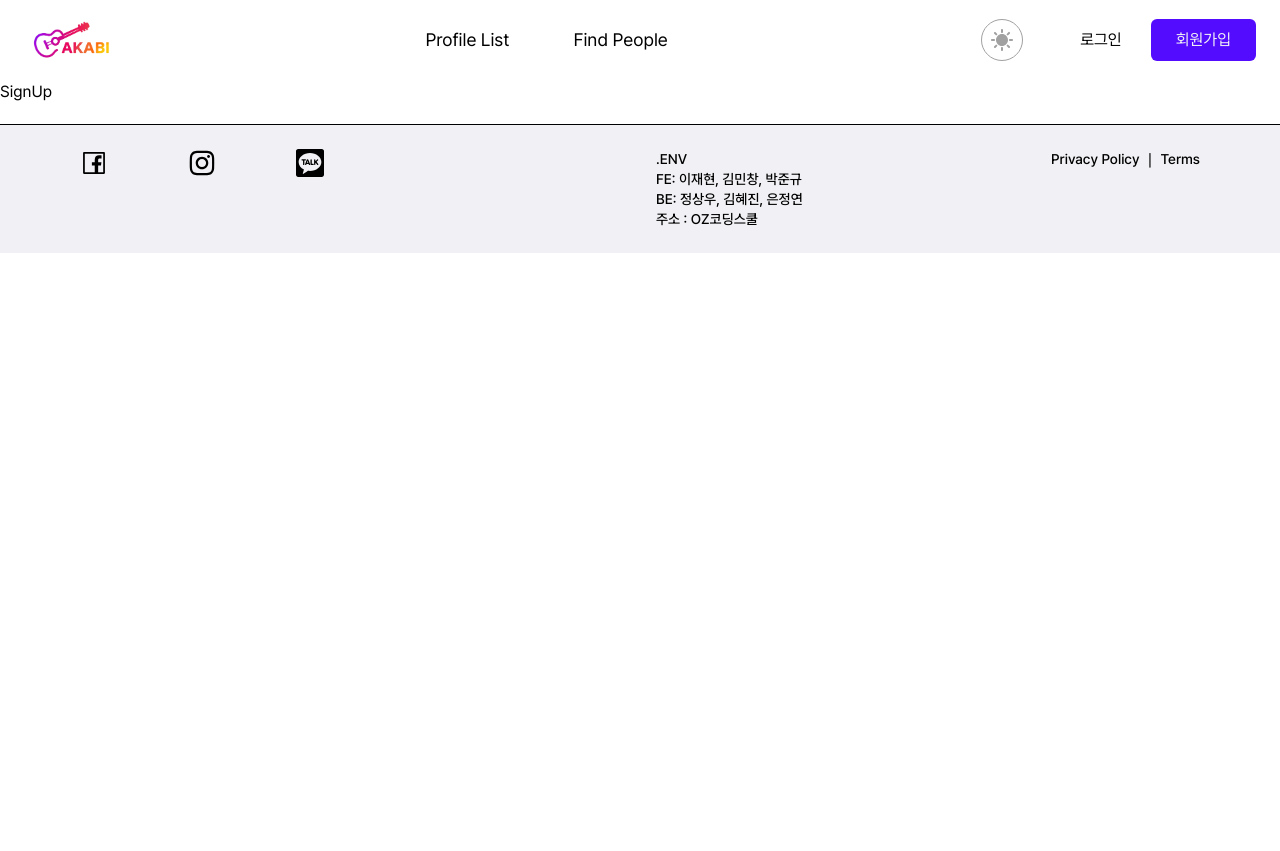
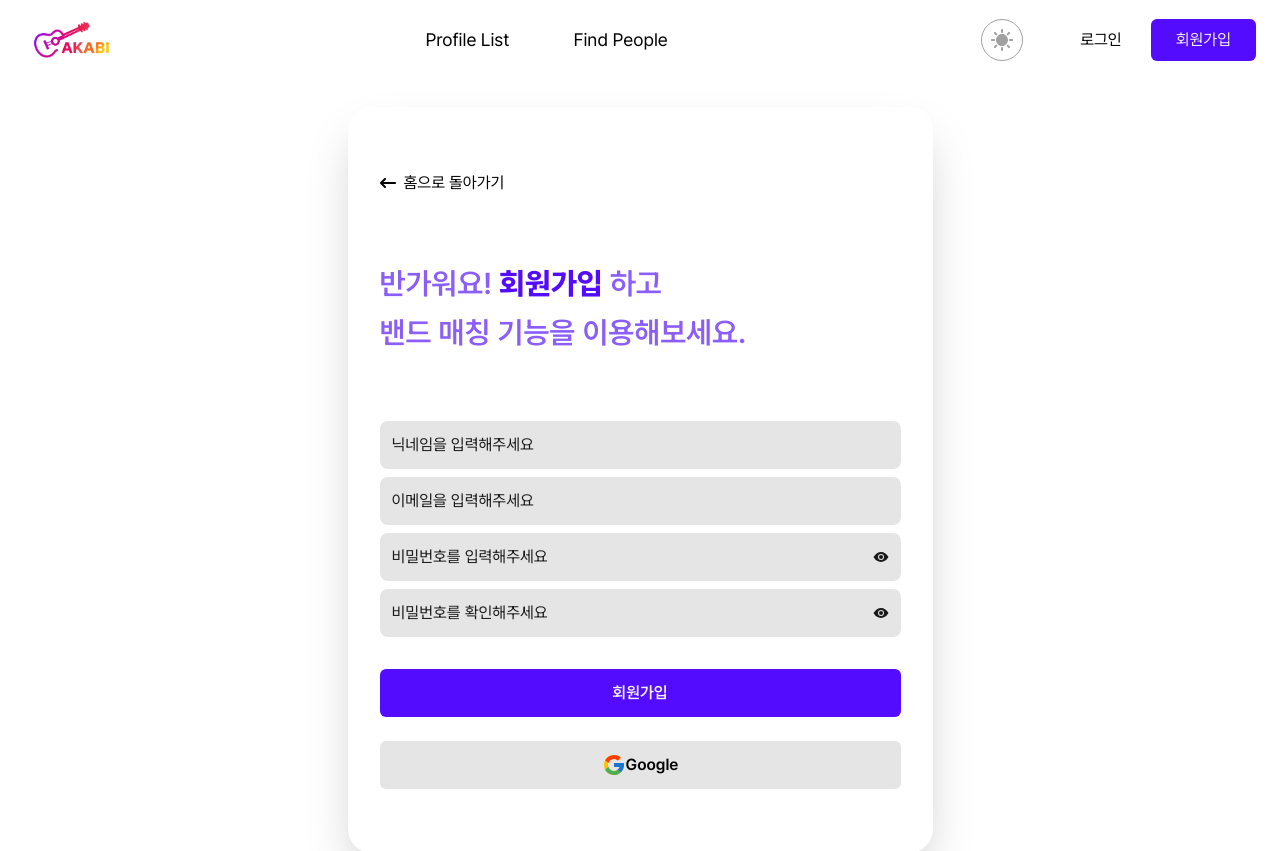
Before and after one commit to env-project/frontend, a React (Vite) app: page /sign-up in a window 1280 px wide. Shown: the top 851 px of the page. Before the commit the page ends 800 px from the top, so only its background shows below. Built offline with nearby package versions, Linux system fonts and the light colour scheme.

Commit message:
#126 feat/회원가입

```diff
--- a/src/pages/auth/SignUp.tsx
+++ b/src/pages/auth/SignUp.tsx
@@ -1,3 +1,112 @@
-export default function SignUp() {
-  return <div>SignUp</div>;
-}
+import Button from "@/components/Button";
+import AuthInput from "@/components/input/AuthInput";
+import Text from "@/components/text/Text";
+import { FcGoogle } from "react-icons/fc";
+import { FaArrowLeftLong } from "react-icons/fa6";
+import { Link } from "react-router";
+import { useForm } from "react-hook-form";
+import { z } from "zod";
+import { zodResolver } from "@hookform/resolvers/zod";
+
+const SignUpSchema = z
+  .object({
+    nickName: z
+      .string()
+      .min(2, { message: "닉네임은 최소 2글자 이상 입력해주세요" })
+      .regex(/^[가-힣a-zA-Z0-9]+$/, { message: "닉네임은 한글, 영문, 숫자만 가능합니다" }),
+    email: z.string().email({ message: "유효한 이메일 주소를 입력해주세요" }),
+    password: z.string().min(8, { message: "비밀번호는 최소 8자리 입력해주세요" }),
+    confirmPassword: z.string(),
+  })
+  .refine((data) => data.password === data.confirmPassword, {
+    message: "비밀번호가 일치하지 않습니다",
+    path: ["confirmPassword"],
+  });
+
+type TSignUpSchema = z.infer<typeof SignUpSchema>;
+
+const SignUp = () => {
+  const {
+    register,
+    handleSubmit,
+    formState: { errors, isSubmitting },
+    reset,
+  } = useForm<TSignUpSchema>({ resolver: zodResolver(SignUpSchema) });
+
+  const onSubmit = async () => {
+    await new Promise((resolve) => setTimeout(resolve, 1000));
+    reset();
+  };
+
+  const handleGoogleSignUp = (): void => {};
+
+  return (
+    <form
+      noValidate
+      className="flex flex-col items-center justify-center min-h-screen p-4 sm:p-0 "
+      onSubmit={handleSubmit(onSubmit)}
+    >
+      <div className="w-full max-w-[585px] flex flex-col gap-16 p-6 sm:px-8 py-16 sm:border-hidden sm:shadow-2xl sm:rounded-3xl">
+        <Link to="/">
+          <Text variant="mainText" className="flex items-center gap-2 ">
+            <FaArrowLeftLong />
+            홈으로 돌아가기
+          </Text>
+        </Link>
+
+        <Text className="text-2xl font-semibold leading-relaxed whitespace-pre-line sm:text-3xl text-primary">
+          반가워요! <span className="font-extrabold text-primary-thick">회원가입</span> 하고
+          <br />
+          밴드 매칭 기능을 이용해보세요.
+        </Text>
+        <div className="flex flex-col gap-8 ">
+          <div className="flex flex-col gap-2">
+            <AuthInput
+              {...register("nickName")}
+              type="text"
+              placeholder="닉네임을 입력해주세요"
+              error={errors.nickName?.message}
+            />
+            <AuthInput
+              {...register("email")}
+              type="email"
+              placeholder="이메일을 입력해주세요"
+              error={errors.email?.message}
+            />
+            <AuthInput
+              {...register("password")}
+              type="password"
+              placeholder="비밀번호를 입력해주세요"
+              error={errors.password?.message}
+            />
+            <AuthInput
+              {...register("confirmPassword")}
+              type="password"
+              placeholder="비밀번호를 확인해주세요"
+              error={errors.confirmPassword?.message}
+            />
+          </div>
+          <div className="flex flex-col gap-6">
+            <Button
+              variant="default"
+              className="p-3 bg-primary-thick hover:scale-100 disabled:bg-error"
+              disabled={isSubmitting}
+            >
+              <Text className="text-base font-semibold text-text-on-dark ">회원가입</Text>
+            </Button>
+            <Button
+              variant="default"
+              className="p-3 bg-bg-secondary hover:scale-100"
+              onClick={handleGoogleSignUp}
+            >
+              <FcGoogle size={24} />
+              <Text className="text-base font-semibold">Google</Text>
+            </Button>
+          </div>
+        </div>
+      </div>
+    </form>
+  );
+};
+
+export default SignUp;
```
